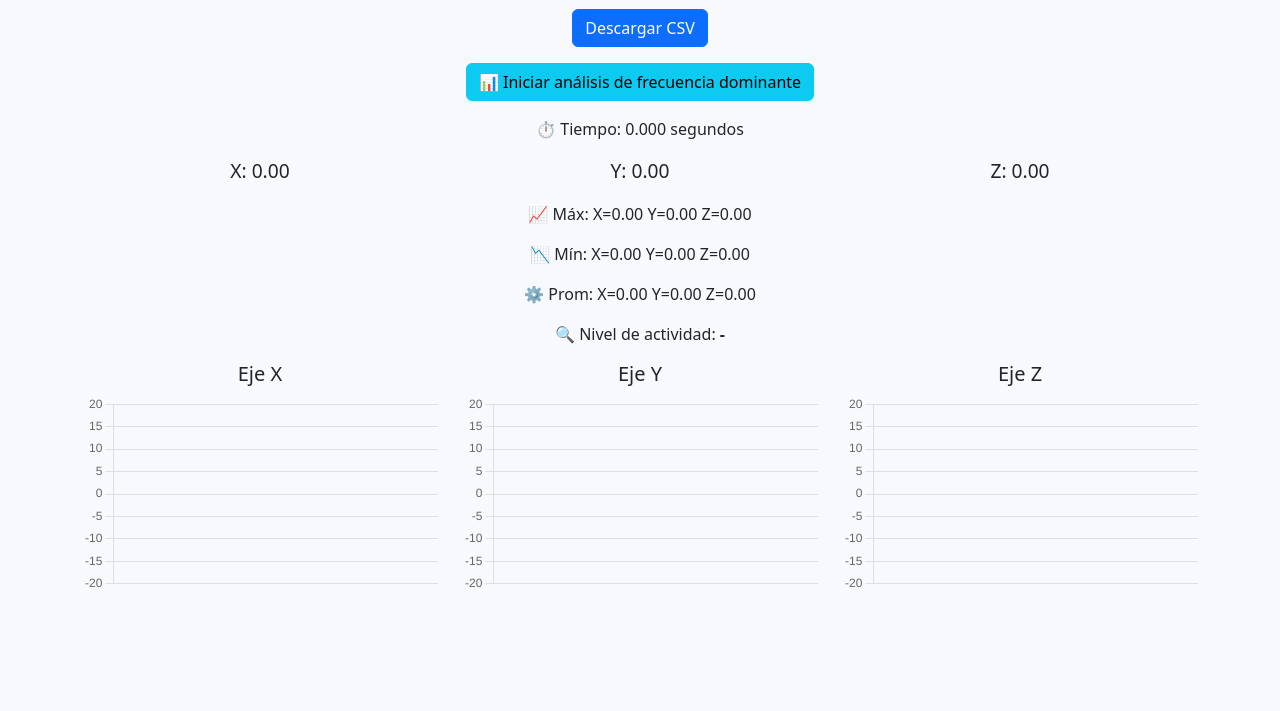
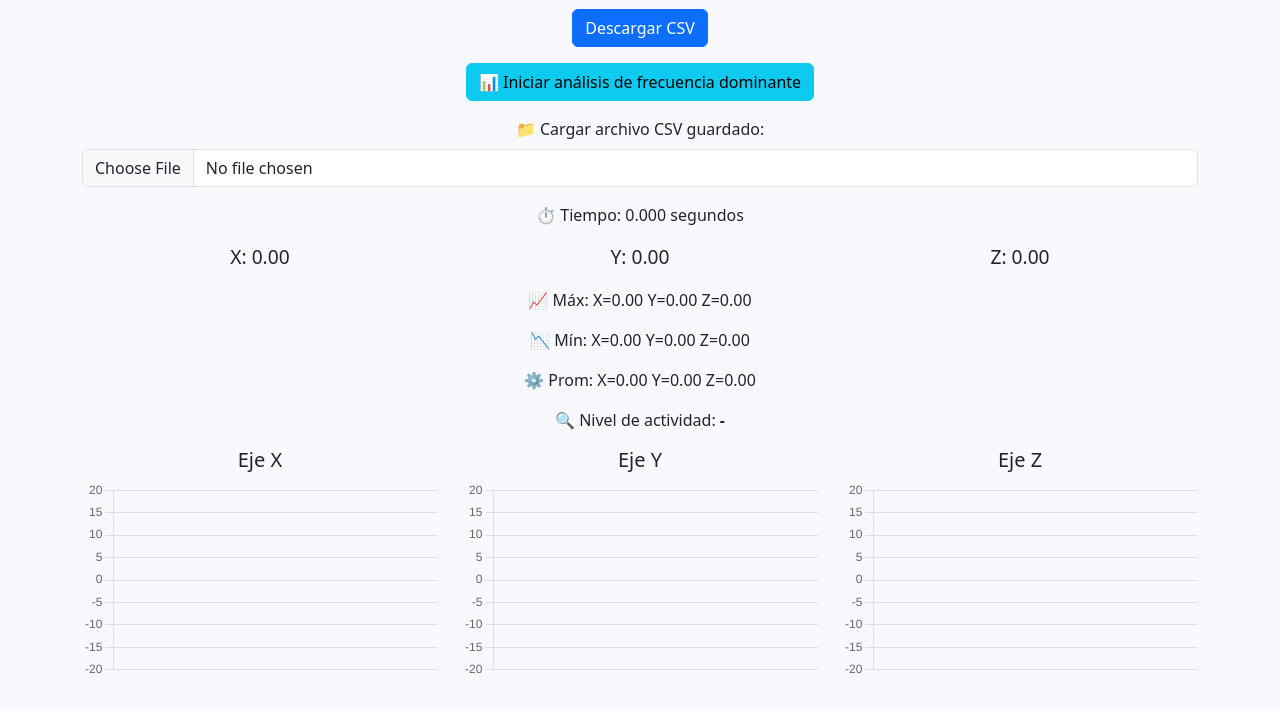
Before and after one commit to Marcelo07sd/Acelerometro, a plain HTML site: page index.html in a window 1280 px wide. Shown: the part 119-830 px from the top of the page. Before the commit the page ends 800 px from the top, so only its background shows below. Drawn offline with nearby package versions, Linux system fonts and the light colour scheme.

Commit message:
Update index.html

```diff
--- a/index.html
+++ b/index.html
@@ -42,6 +42,12 @@
         <button class="btn btn-info" onclick="iniciarAnalisisFrecuencia()">📊 Iniciar análisis de frecuencia dominante</button>
         <div id="resultadoFrecuencia" class="mt-3 fw-bold text-primary"></div>
       </div>
+
+      <div class="mt-3">
+        <label for="archivoCSV" class="form-label">📁 Cargar archivo CSV guardado:</label>
+        <input type="file" id="archivoCSV" accept=".csv" class="form-control" onchange="leerArchivoCSV(this)">
+      </div>
+
 
 
     </div>
```
